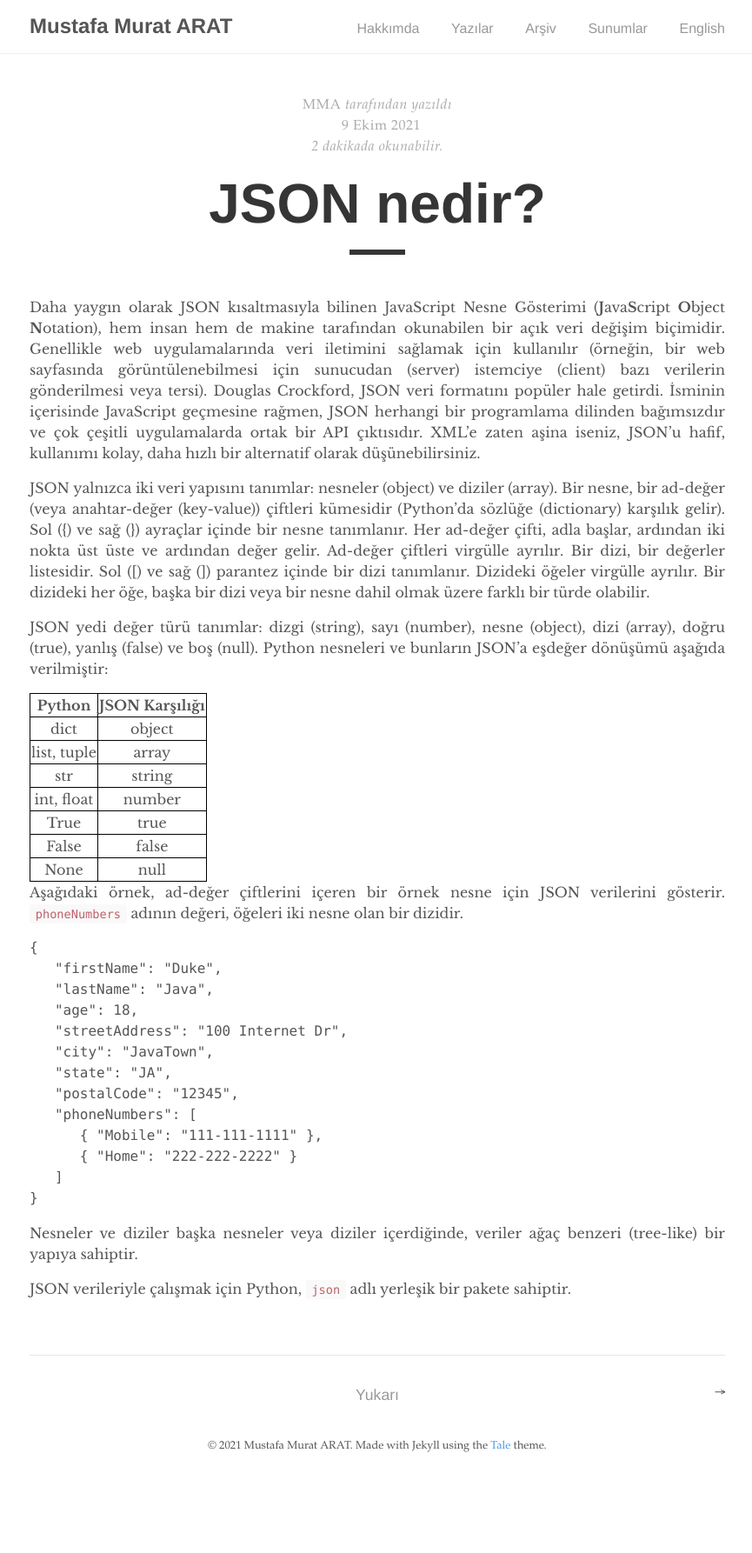
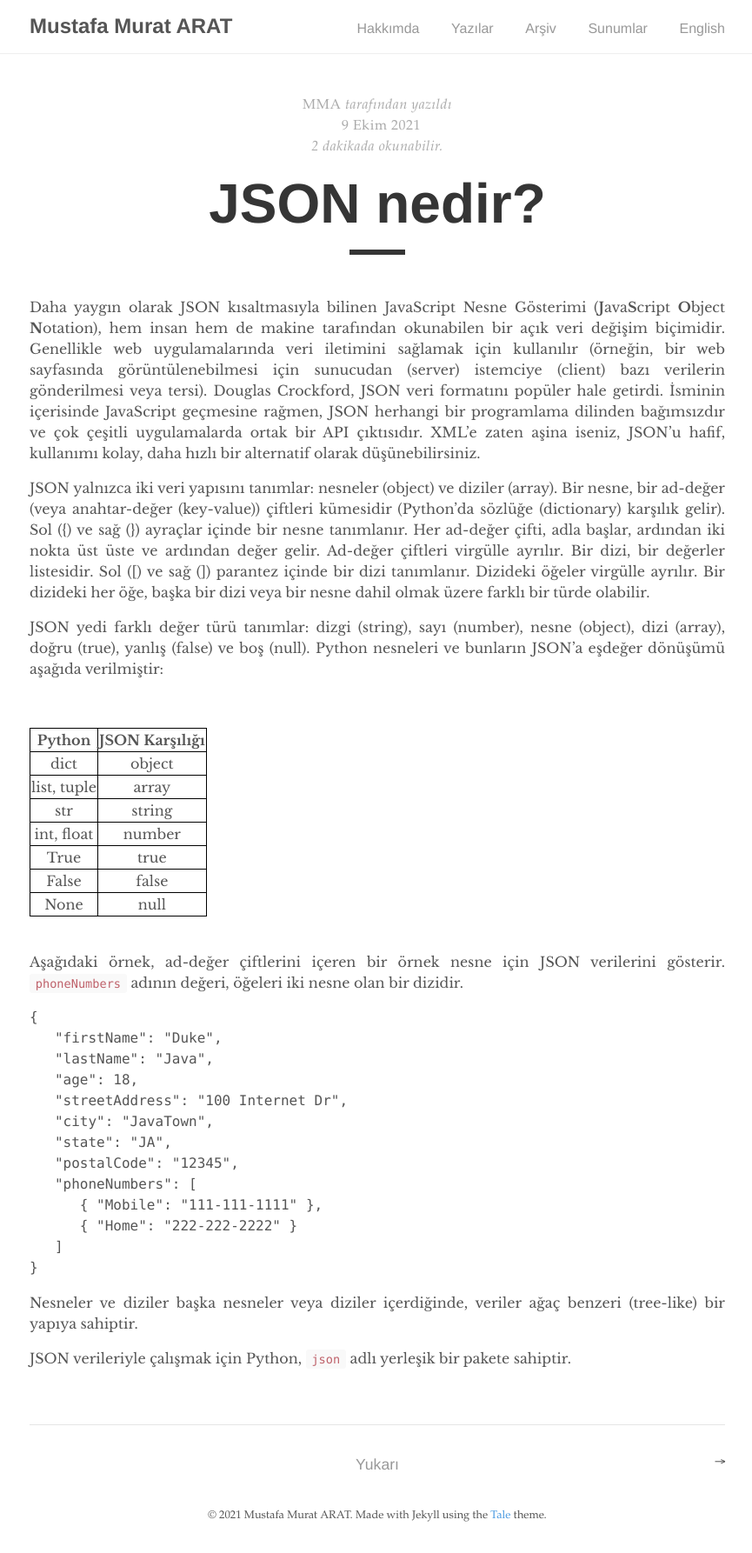
Before and after one commit to mmuratarat/turkish, a Jekyll site: the page built from _posts/2021-10-09-JSON_format.md, in a window 1280 px wide. Shown: the whole page at 87% size, without its empty margins (206-1071 px from the left). Built offline with Jekyll 4.4.1, drawn with Linux system fonts in a browser that asks for light colours; comment, search, counter and statistics services are not loaded; before the commit the page ends 1706 px from its top, so only the background shows below that.

Commit message:
Update 2021-10-09-JSON_format.md

```diff
--- a/_posts/2021-10-09-JSON_format.md
+++ b/_posts/2021-10-09-JSON_format.md
@@ -9,7 +9,9 @@ Daha yaygın olarak JSON kısaltmasıyla bilinen JavaScript Nesne Gösterimi (**
 
 JSON yalnızca iki veri yapısını tanımlar: nesneler (object) ve diziler (array). Bir nesne, bir ad-değer (veya anahtar-değer (key-value)) çiftleri kümesidir (Python'da sözlüğe (dictionary) karşılık gelir). Sol ({) ve sağ (}) ayraçlar içinde bir nesne tanımlanır. Her ad-değer çifti, adla başlar, ardından iki nokta üst üste ve ardından değer gelir. Ad-değer çiftleri virgülle ayrılır. Bir dizi, bir değerler listesidir. Sol ([) ve sağ (]) parantez içinde bir dizi tanımlanır. Dizideki öğeler virgülle ayrılır. Bir dizideki her öğe, başka bir dizi veya bir nesne dahil olmak üzere farklı bir türde olabilir.
 
-JSON yedi değer türü tanımlar: dizgi (string), sayı (number), nesne (object), dizi (array), doğru (true), yanlış (false) ve boş (null). Python nesneleri ve bunların JSON'a eşdeğer dönüşümü aşağıda verilmiştir:
+JSON yedi farklı değer türü tanımlar: dizgi (string), sayı (number), nesne (object), dizi (array), doğru (true), yanlış (false) ve boş (null). Python nesneleri ve bunların JSON'a eşdeğer dönüşümü aşağıda verilmiştir:
+
+<br>
 
 |    **Python**   | **JSON Karşılığı** |
 |:-----------:|:---------------:|
@@ -20,6 +22,8 @@ JSON yedi değer türü tanımlar: dizgi (string), sayı (number), nesne (object
 |     True    |       true      |
 |    False    |      false      |
 |     None    |       null      |
+
+<br>
 
 Aşağıdaki örnek, ad-değer çiftlerini içeren bir örnek nesne için JSON verilerini gösterir. `phoneNumbers` adının değeri, öğeleri iki nesne olan bir dizidir.
 
```
